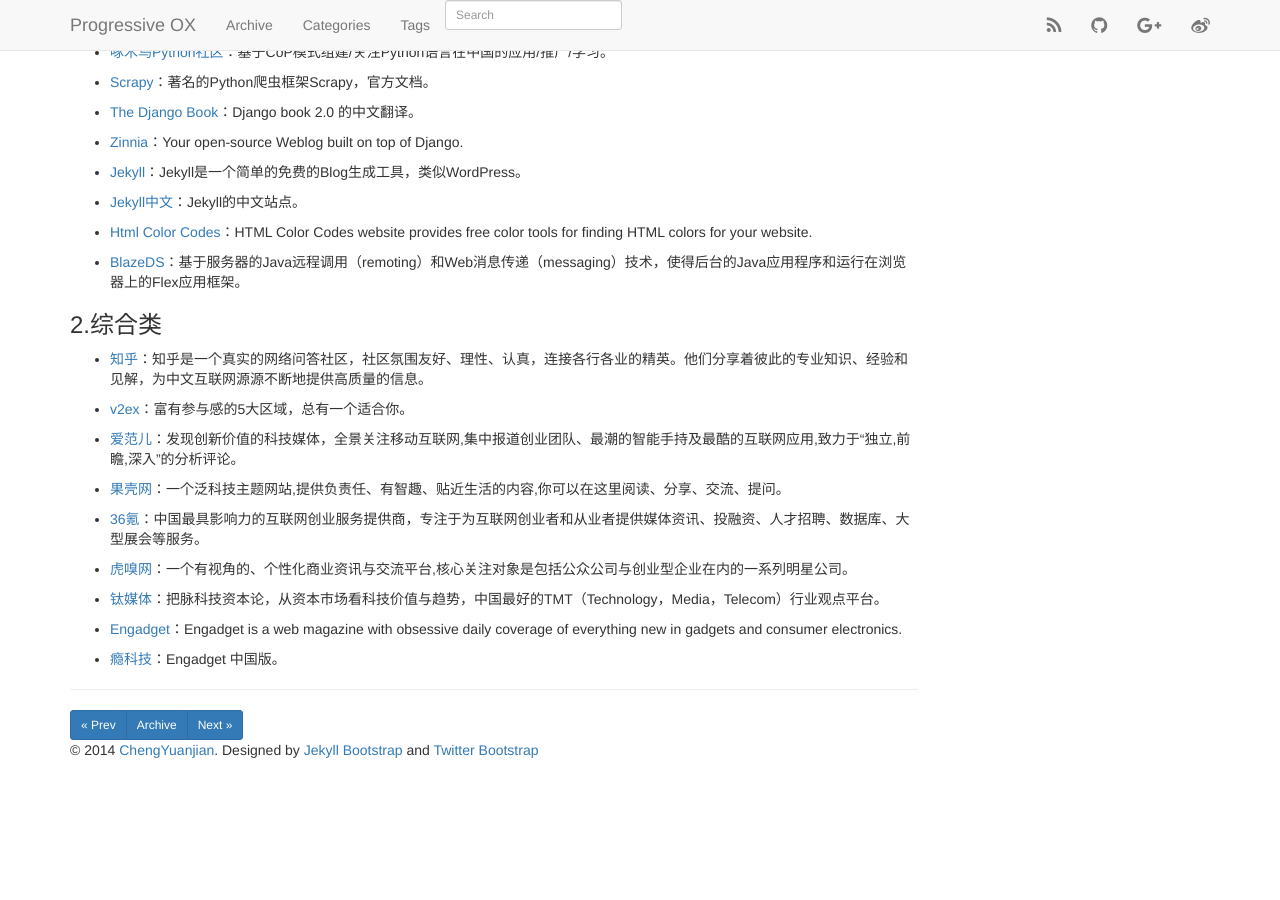
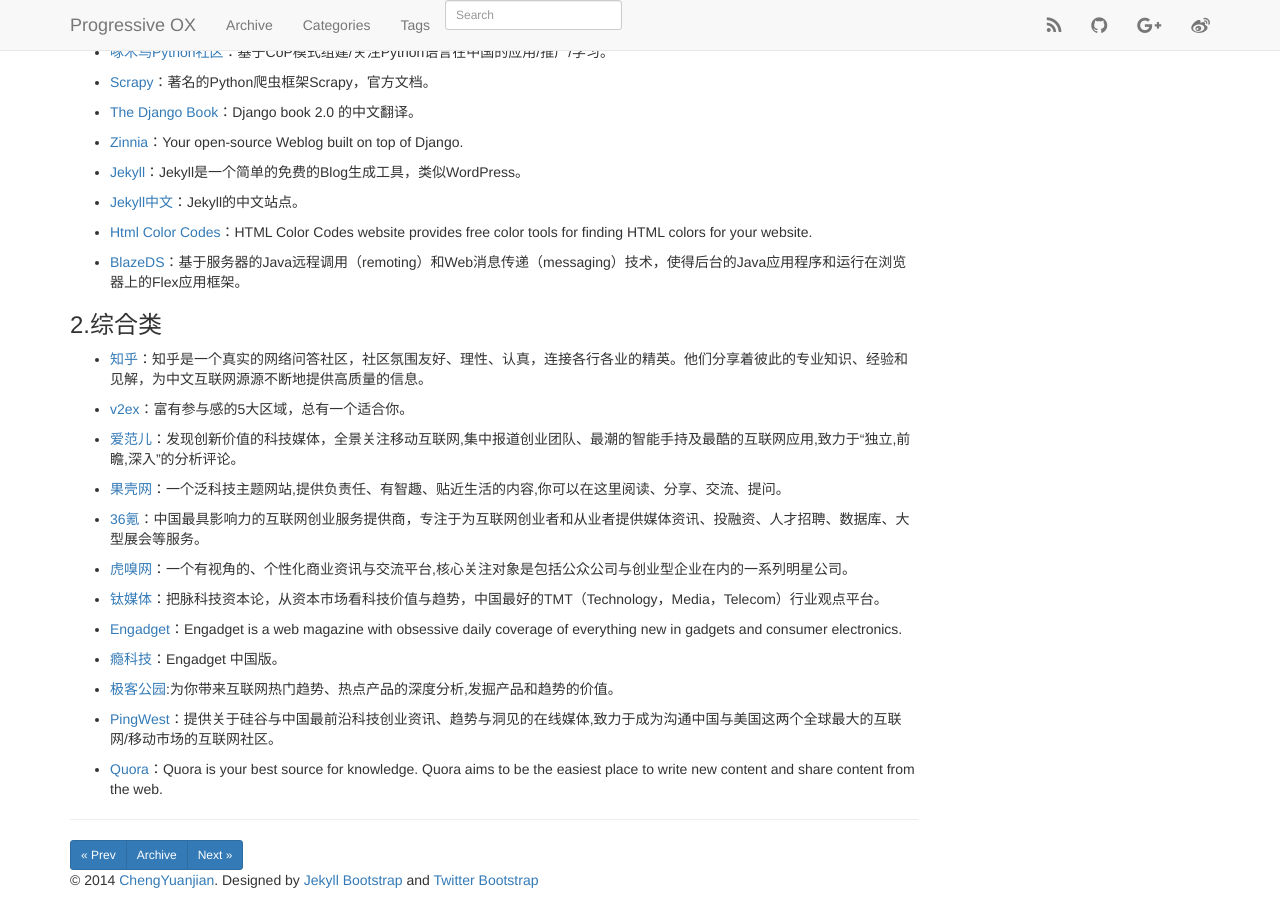
Before and after one commit to ChengYuanjian/chengyuanjian2.github.io, a Jekyll site: the page built from _posts/2014-05-01-cool-websites.md, in a window 1280 px wide and 900 px high, scrolled down 717 px. Built offline with Jekyll 4.4.1, drawn with Linux system fonts in a browser that asks for light colours; nearby versions of some CDN libraries; Markdown is read by kramdown in place of the engine named in the settings; comment, search, counter and statistics services are not loaded; before the commit the page ends 1487 px from its top, so only the background shows below that.

Commit message:
Update 2014-05-01-cool-websites.md

```diff
--- a/_posts/2014-05-01-cool-websites.md
+++ b/_posts/2014-05-01-cool-websites.md
@@ -82,3 +82,9 @@
 * [Engadget](http://www.engadget.com/)：Engadget is a web magazine with obsessive daily coverage of everything new in gadgets and consumer electronics.
 
 * [瘾科技](http://cn.engadget.com)：Engadget 中国版。
+
+* [极客公园](http://www.geekpark.net/):为你带来互联网热门趋势、热点产品的深度分析,发掘产品和趋势的价值。
+
+* [PingWest](http://www.pingwest.com/)：提供关于硅谷与中国最前沿科技创业资讯、趋势与洞见的在线媒体,致力于成为沟通中国与美国这两个全球最大的互联网/移动市场的互联网社区。
+
+* [Quora](https://www.quora.com/)：Quora is your best source for knowledge. Quora aims to be the easiest place to write new content and share content from the web.
```
